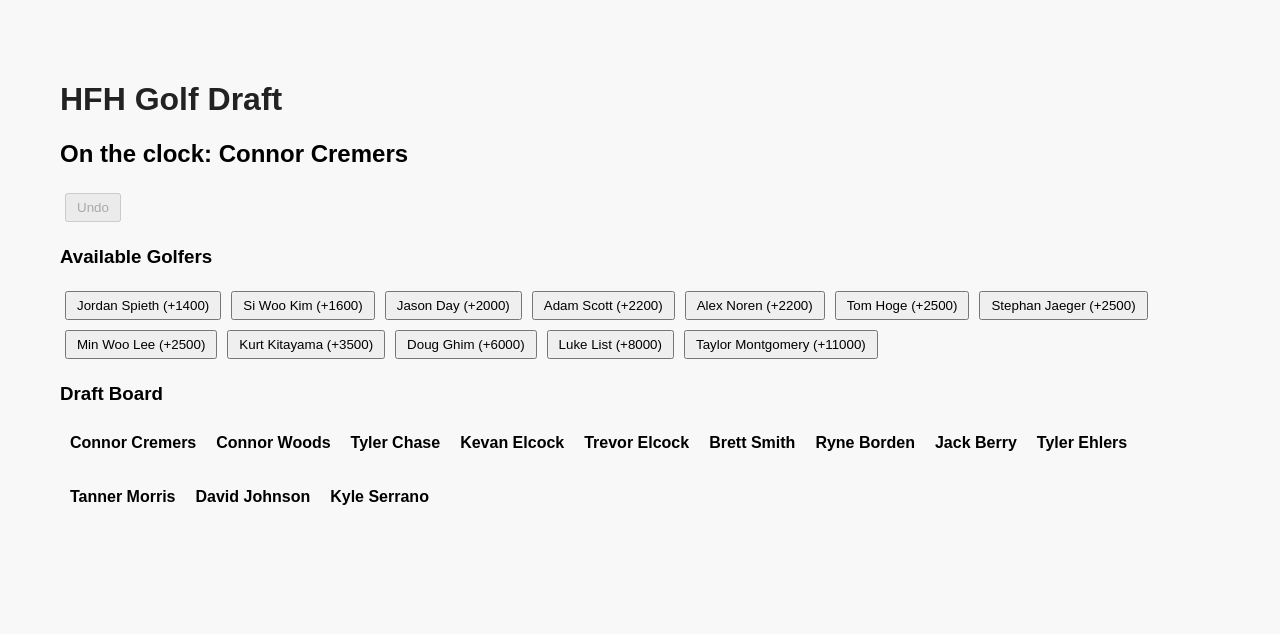
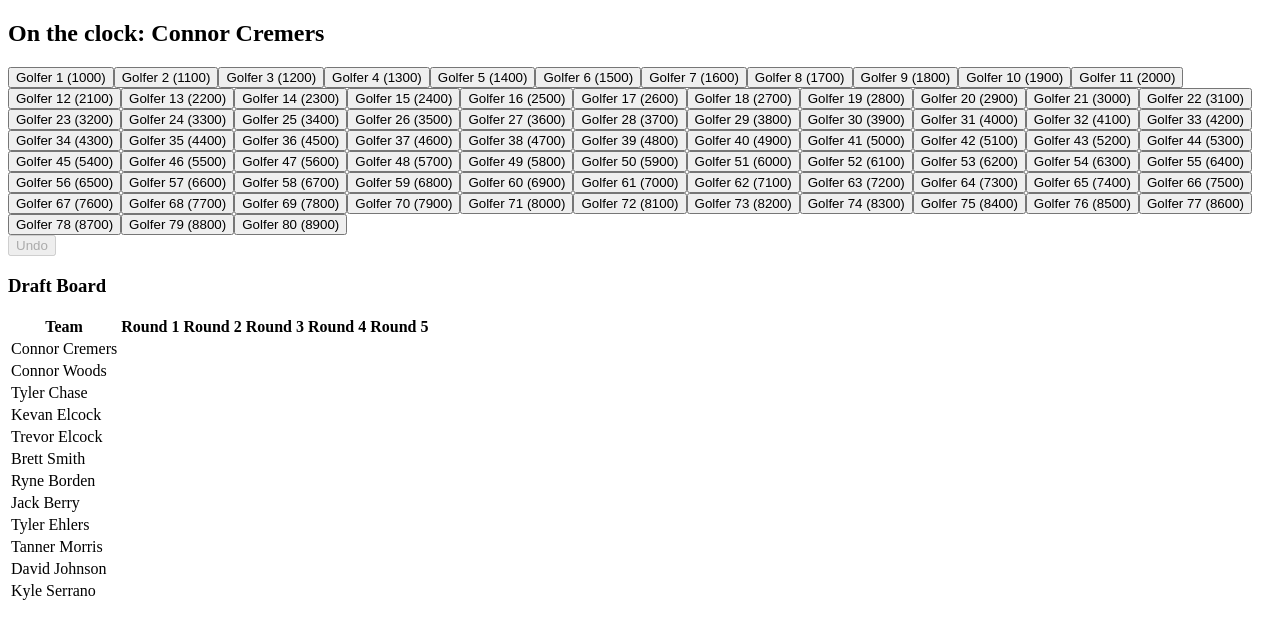
Before and after one commit to 09tannerm/HFH-Golf-Draft-Dev, a React (Vite) app: page / in a window 1280 px wide. Shown: the top 634 px of the page. Built offline with nearby package versions, Linux system fonts and the light colour scheme.

Commit message:
Add files via upload

```diff
--- /dev/null
+++ b/public/style.css
@@ -0,0 +1,38 @@
+
+body {
+  font-family: 'Segoe UI', Tahoma, Geneva, Verdana, sans-serif;
+  background-color: #f1f4f3;
+  margin: 0;
+  padding: 20px;
+}
+h1 {
+  color: #1a5e2a;
+}
+button {
+  margin: 5px;
+  padding: 10px;
+  background-color: #1a5e2a;
+  color: white;
+  border: none;
+  border-radius: 4px;
+  cursor: pointer;
+}
+button:disabled {
+  background-color: #ccc;
+}
+table {
+  border-collapse: collapse;
+  width: 100%;
+}
+th, td {
+  border: 1px solid #aaa;
+  padding: 8px;
+  text-align: center;
+}
+thead {
+  background-color: #d7f0db;
+}
+.team-column {
+  background-color: #e7f9f1;
+  font-weight: bold;
+}
--- a/src/App.jsx
+++ b/src/App.jsx
@@ -1,86 +1,69 @@
+import React, { useState } from "react";
+import golfers from "./tournament_config.json";
 
-import React, { useState, useEffect } from "react";
-import golfersData from "./golfers.json";
-
-const DRAFTERS = [
+const drafters = [
   "Connor Cremers", "Connor Woods", "Tyler Chase", "Kevan Elcock",
   "Trevor Elcock", "Brett Smith", "Ryne Borden", "Jack Berry",
   "Tyler Ehlers", "Tanner Morris", "David Johnson", "Kyle Serrano"
 ];
 
-const TOURNAMENT_TYPE = "regular"; // or "major"
-const PICKS_PER_USER = TOURNAMENT_TYPE === "major" ? 5 : 3;
+const App = () => {
+  const [draft, setDraft] = useState(Array(drafters.length).fill([]));
+  const [round, setRound] = useState(0);
+  const [history, setHistory] = useState([]);
+  const isMajor = true; // 5 picks if major, 3 otherwise
+  const picksPerTeam = isMajor ? 5 : 3;
 
-const App = () => {
-  const [availableGolfers, setAvailableGolfers] = useState(golfersData);
-  const [drafted, setDrafted] = useState({});
-  const [pickNumber, setPickNumber] = useState(0);
-  const [history, setHistory] = useState([]);
+  const totalRounds = picksPerTeam;
+  const currentTeamIndex = round % drafters.length;
+  const isReversed = Math.floor(round / drafters.length) % 2 === 1;
+  const displayOrder = isReversed ? [...drafters].reverse() : drafters;
+  const teamName = displayOrder[round % drafters.length];
 
-  const totalPicks = PICKS_PER_USER * DRAFTERS.length;
-  const currentDrafter = DRAFTERS[
-    pickNumber % (2 * DRAFTERS.length) < DRAFTERS.length
-      ? pickNumber % DRAFTERS.length
-      : DRAFTERS.length - 1 - (pickNumber % DRAFTERS.length)
-  ];
-
-  const draftGolfer = (golfer) => {
-    if (Object.values(drafted).flat().includes(golfer.name)) return;
-
-    const newDrafted = { ...drafted };
-    if (!newDrafted[currentDrafter]) newDrafted[currentDrafter] = [];
-    if (newDrafted[currentDrafter].length >= PICKS_PER_USER) return;
-
-    newDrafted[currentDrafter].push(golfer.name);
-    setHistory([...history, { golfer, drafter: currentDrafter }]);
-    setDrafted(newDrafted);
-    setAvailableGolfers(availableGolfers.filter(g => g.name !== golfer.name));
-    setPickNumber(pickNumber + 1);
+  const makePick = (golfer) => {
+    const newDraft = [...draft];
+    const teamIdx = drafters.indexOf(teamName);
+    newDraft[teamIdx] = [...newDraft[teamIdx], golfer];
+    setHistory([...history, { draft, round }]);
+    setDraft(newDraft);
+    setRound(round + 1);
   };
 
   const undo = () => {
-    const last = history[history.length - 1];
-    if (!last) return;
-
-    const newDrafted = { ...drafted };
-    newDrafted[last.drafter] = newDrafted[last.drafter].filter(name => name !== last.golfer.name);
-    setDrafted(newDrafted);
-    setAvailableGolfers([...availableGolfers, last.golfer]);
-    setHistory(history.slice(0, -1));
-    setPickNumber(pickNumber - 1);
+    if (history.length > 0) {
+      const last = history.pop();
+      setDraft(last.draft);
+      setRound(last.round);
+      setHistory([...history]);
+    }
   };
 
   return (
-    <div style={{ padding: 20 }}>
-      <h1>HFH Golf Draft</h1>
-      <h2>On the clock: {currentDrafter}</h2>
-      <button onClick={undo} disabled={history.length === 0}>Undo</button>
-
-      <h3>Available Golfers</h3>
-      {availableGolfers
-        .sort((a, b) => a.odds - b.odds)
-        .map((g) => (
-          <button
-            key={g.name}
-            onClick={() => draftGolfer(g)}
-            style={{ margin: 5 }}
-          >
-            {g.name} (+{g.odds})
+    <>
+      <h2>On the clock: {teamName}</h2>
+      <div>
+        {golfers.filter(g => !draft.flat().includes(g.name)).map((g, idx) => (
+          <button key={idx} onClick={() => makePick(g.name)}>
+            {g.name} ({g.odds})
           </button>
         ))}
-
+      </div>
+      <button onClick={undo} disabled={history.length === 0}>Undo</button>
       <h3>Draft Board</h3>
-      <div style={{ display: "flex", flexWrap: "wrap" }}>
-        {DRAFTERS.map(drafter => (
-          <div key={drafter} style={{ margin: 10 }}>
-            <strong>{drafter}</strong>
-            <ul>
-              {(drafted[drafter] || []).map(g => <li key={g}>{g}</li>)}
-            </ul>
-          </div>
-        ))}
-      </div>
-    </div>
+      <table>
+        <thead>
+          <tr><th>Team</th>{Array.from({ length: picksPerTeam }, (_, i) => <th key={i}>Round {i + 1}</th>)}</tr>
+        </thead>
+        <tbody>
+          {drafters.map((team, i) => (
+            <tr key={i}>
+              <td className="team-column">{team}</td>
+              {Array.from({ length: picksPerTeam }, (_, j) => <td key={j}>{draft[i][j] || ""}</td>)}
+            </tr>
+          ))}
+        </tbody>
+      </table>
+    </>
   );
 };
 
--- a/src/firebase.js
+++ b/src/firebase.js
@@ -1,2 +1 @@
-// Empty for now
-export default {};
+// Firebase setup placeholder
--- a/src/main.jsx
+++ b/src/main.jsx
@@ -1,7 +1,6 @@
 import React from "react";
 import ReactDOM from "react-dom/client";
 import App from "./App.jsx";
-import "../style.css";
 
 ReactDOM.createRoot(document.getElementById("root")).render(
   <React.StrictMode>
--- /dev/null
+++ b/src/tournament_config.json
@@ -0,0 +1,322 @@
+[
+  {
+    "name": "Golfer 1",
+    "odds": 1000
+  },
+  {
+    "name": "Golfer 2",
+    "odds": 1100
+  },
+  {
+    "name": "Golfer 3",
+    "odds": 1200
+  },
+  {
+    "name": "Golfer 4",
+    "odds": 1300
+  },
+  {
+    "name": "Golfer 5",
+    "odds": 1400
+  },
+  {
+    "name": "Golfer 6",
+    "odds": 1500
+  },
+  {
+    "name": "Golfer 7",
+    "odds": 1600
+  },
+  {
+    "name": "Golfer 8",
+    "odds": 1700
+  },
+  {
+    "name": "Golfer 9",
+    "odds": 1800
+  },
+  {
+    "name": "Golfer 10",
+    "odds": 1900
+  },
+  {
+    "name": "Golfer 11",
+    "odds": 2000
+  },
+  {
+    "name": "Golfer 12",
+    "odds": 2100
+  },
+  {
+    "name": "Golfer 13",
+    "odds": 2200
+  },
+  {
+    "name": "Golfer 14",
+    "odds": 2300
+  },
+  {
+    "name": "Golfer 15",
+    "odds": 2400
+  },
+  {
+    "name": "Golfer 16",
+    "odds": 2500
+  },
+  {
+    "name": "Golfer 17",
+    "odds": 2600
+  },
+  {
+    "name": "Golfer 18",
+    "odds": 2700
+  },
+  {
+    "name": "Golfer 19",
+    "odds": 2800
+  },
+  {
+    "name": "Golfer 20",
+    "odds": 2900
+  },
+  {
+    "name": "Golfer 21",
+    "odds": 3000
+  },
+  {
+    "name": "Golfer 22",
+    "odds": 3100
+  },
+  {
+    "name": "Golfer 23",
+    "odds": 3200
+  },
+  {
+    "name": "Golfer 24",
+    "odds": 3300
+  },
+  {
+    "name": "Golfer 25",
+    "odds": 3400
+  },
+  {
+    "name": "Golfer 26",
+    "odds": 3500
+  },
+  {
+    "name": "Golfer 27",
+    "odds": 3600
+  },
+  {
+    "name": "Golfer 28",
+    "odds": 3700
+  },
+  {
+    "name": "Golfer 29",
+    "odds": 3800
+  },
+  {
+    "name": "Golfer 30",
+    "odds": 3900
+  },
+  {
+    "name": "Golfer 31",
+    "odds": 4000
+  },
+  {
+    "name": "Golfer 32",
+    "odds": 4100
+  },
+  {
+    "name": "Golfer 33",
+    "odds": 4200
+  },
+  {
+    "name": "Golfer 34",
+    "odds": 4300
+  },
+  {
+    "name": "Golfer 35",
+    "odds": 4400
+  },
+  {
+    "name": "Golfer 36",
+    "odds": 4500
+  },
+  {
+    "name": "Golfer 37",
+    "odds": 4600
+  },
+  {
+    "name": "Golfer 38",
+    "odds": 4700
+  },
+  {
+    "name": "Golfer 39",
+    "odds": 4800
+  },
+  {
+    "name": "Golfer 40",
+    "odds": 4900
+  },
+  {
+    "name": "Golfer 41",
+    "odds": 5000
+  },
+  {
+    "name": "Golfer 42",
+    "odds": 5100
+  },
+  {
+    "name": "Golfer 43",
+    "odds": 5200
+  },
+  {
+    "name": "Golfer 44",
+    "odds": 5300
+  },
+  {
+    "name": "Golfer 45",
+    "odds": 5400
+  },
+  {
+    "name": "Golfer 46",
+    "odds": 5500
+  },
+  {
+    "name": "Golfer 47",
+    "odds": 5600
+  },
+  {
+    "name": "Golfer 48",
+    "odds": 5700
+  },
+  {
+    "name": "Golfer 49",
+    "odds": 5800
+  },
+  {
+    "name": "Golfer 50",
+    "odds": 5900
+  },
+  {
+    "name": "Golfer 51",
+    "odds": 6000
+  },
+  {
+    "name": "Golfer 52",
+    "odds": 6100
+  },
+  {
+    "name": "Golfer 53",
+    "odds": 6200
+  },
+  {
+    "name": "Golfer 54",
+    "odds": 6300
+  },
+  {
+    "name": "Golfer 55",
+    "odds": 6400
+  },
+  {
+    "name": "Golfer 56",
+    "odds": 6500
+  },
+  {
+    "name": "Golfer 57",
+    "odds": 6600
+  },
+  {
+    "name": "Golfer 58",
+    "odds": 6700
+  },
+  {
+    "name": "Golfer 59",
+    "odds": 6800
+  },
+  {
+    "name": "Golfer 60",
+    "odds": 6900
+  },
+  {
+    "name": "Golfer 61",
+    "odds": 7000
+  },
+  {
+    "name": "Golfer 62",
+    "odds": 7100
+  },
+  {
+    "name": "Golfer 63",
+    "odds": 7200
+  },
+  {
+    "name": "Golfer 64",
+    "odds": 7300
+  },
+  {
+    "name": "Golfer 65",
+    "odds": 7400
+  },
+  {
+    "name": "Golfer 66",
+    "odds": 7500
+  },
+  {
+    "name": "Golfer 67",
+    "odds": 7600
+  },
+  {
+    "name": "Golfer 68",
+    "odds": 7700
+  },
+  {
+    "name": "Golfer 69",
+    "odds": 7800
+  },
+  {
+    "name": "Golfer 70",
+    "odds": 7900
+  },
+  {
+    "name": "Golfer 71",
+    "odds": 8000
+  },
+  {
+    "name": "Golfer 72",
+    "odds": 8100
+  },
+  {
+    "name": "Golfer 73",
+    "odds": 8200
+  },
+  {
+    "name": "Golfer 74",
+    "odds": 8300
+  },
+  {
+    "name": "Golfer 75",
+    "odds": 8400
+  },
+  {
+    "name": "Golfer 76",
+    "odds": 8500
+  },
+  {
+    "name": "Golfer 77",
+    "odds": 8600
+  },
+  {
+    "name": "Golfer 78",
+    "odds": 8700
+  },
+  {
+    "name": "Golfer 79",
+    "odds": 8800
+  },
+  {
+    "name": "Golfer 80",
+    "odds": 8900
+  }
+]
```
Also changed, not shown: src/index.html (added, +14 -0 lines), public/manifest.json.
